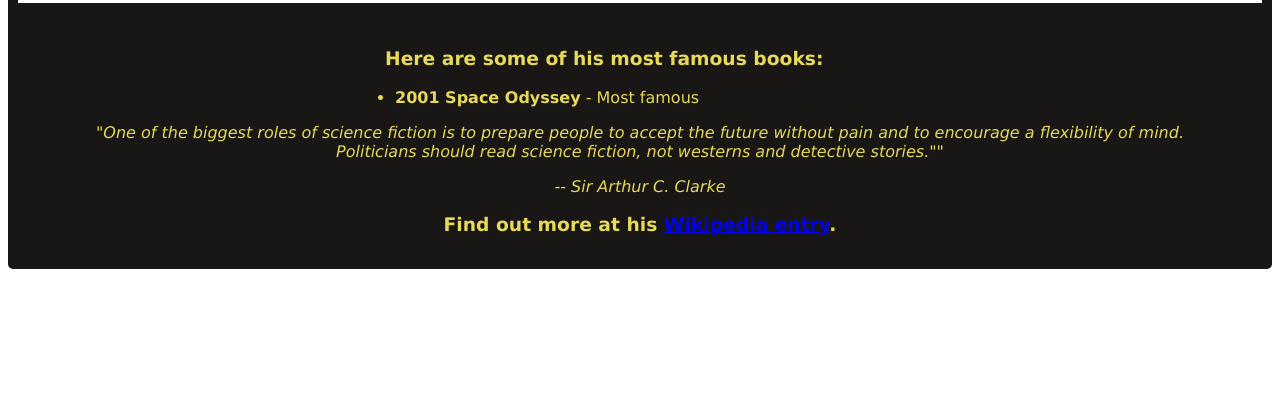
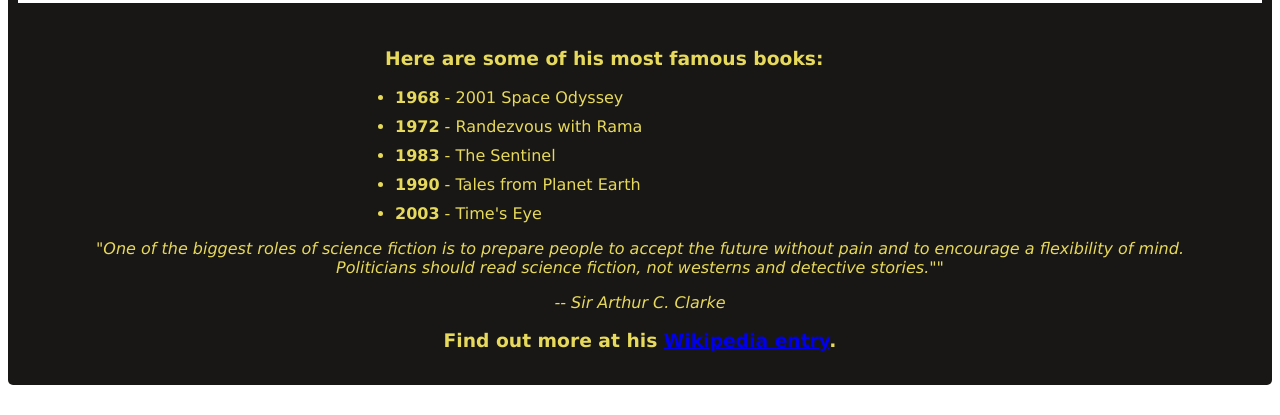
Before and after one commit to juremon/juremon.github.io, a plain HTML site: page index.html in a window 1280 px wide. Shown: the part 521-936 px from the top of the page. Before the commit the page ends 820 px from the top, so only its background shows below. Drawn offline with Linux system fonts and the light colour scheme.

Commit message:
Update index.html

```diff
--- a/index.html
+++ b/index.html
@@ -57,8 +57,13 @@ blockquote{
   <div id="tribute-info">
     <ul>
       <h3 id="headline">Here are some of his most famous books:</h3>
-      <li><strong>2001 Space Odyssey</strong> - Most famous</li>
-      </ul>
+      <li><strong>1968</strong> - 2001 Space Odyssey</li>
+      <li><strong>1972</strong> - Randezvous with Rama</li>
+      <li><strong>1983</strong> - The Sentinel</li>
+      <li><strong>1990</strong> - Tales from Planet Earth</li>
+      <li><strong>2003</strong> - Time's Eye</li>
+
+     </ul>
     <blockquote>
       <p>"One of the biggest roles of science fiction is to prepare people to accept the future without pain and to encourage a flexibility of mind. Politicians should read science fiction, not westerns and detective stories.""</p>
       <div>--  Sir Arthur C. Clarke</div>
```
